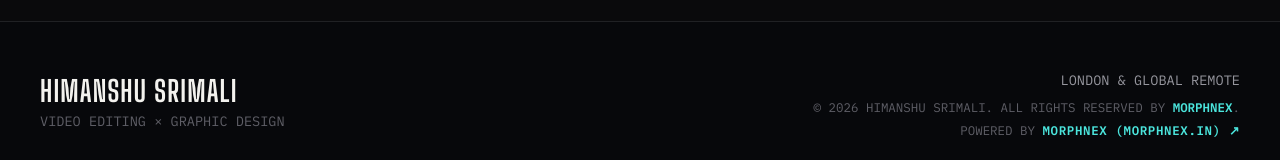
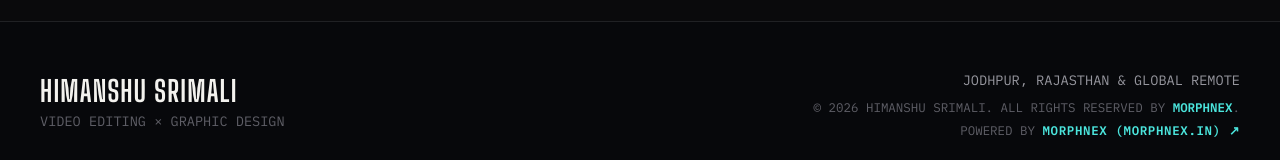
Before and after one commit to Laxit85/himanshu-portfolio-, a React (Vite) app: page / in a window 1280 px wide. Shown: the part 4597-4757 px from the top of the page. Built offline with nearby package versions, Linux system fonts and the light colour scheme.

Commit message:
Update location to Jodhpur, Rajasthan

```diff
--- a/src/components/Footer.jsx
+++ b/src/components/Footer.jsx
@@ -15,7 +15,7 @@ export function Footer() {
 
         <div style={{ textAlign: 'right' }}>
           <p style={{ color: 'var(--ink-dim)', fontFamily: 'var(--font-mono)', fontSize: '0.85rem', marginBottom: '0.4rem' }}>
-            LONDON & GLOBAL REMOTE
+            JODHPUR, RAJASTHAN & GLOBAL REMOTE
           </p>
           <p style={{ color: 'var(--ink-faint)', fontFamily: 'var(--font-mono)', fontSize: '0.78rem', lineHeight: '1.6' }}>
             © {new Date().getFullYear()} HIMANSHU SRIMALI. ALL RIGHTS RESERVED BY{' '}
--- a/src/pages/ContactPage.jsx
+++ b/src/pages/ContactPage.jsx
@@ -103,7 +103,7 @@ export function ContactPage() {
           <div style={{ marginBottom: '2rem' }}>
             <span className="mono-tag">LOCATION & TIMEZONE</span>
             <p style={{ fontSize: '1.1rem', color: 'var(--ink)', marginTop: '0.2rem' }}>
-              London, UK — UTC+00:00 (Global Remote Work)
+              Jodhpur, Rajasthan, India — IST (UTC+05:30) (Global Remote Work)
             </p>
           </div>
 
```
